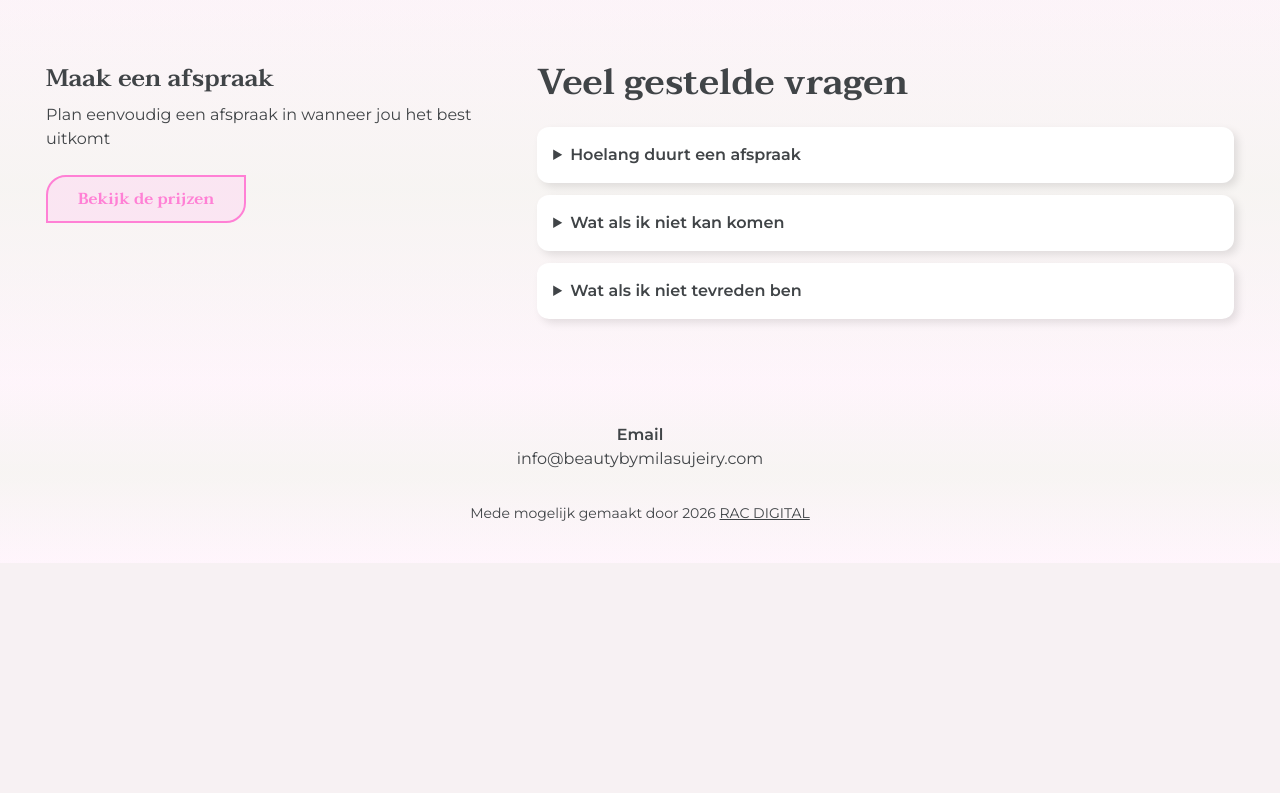
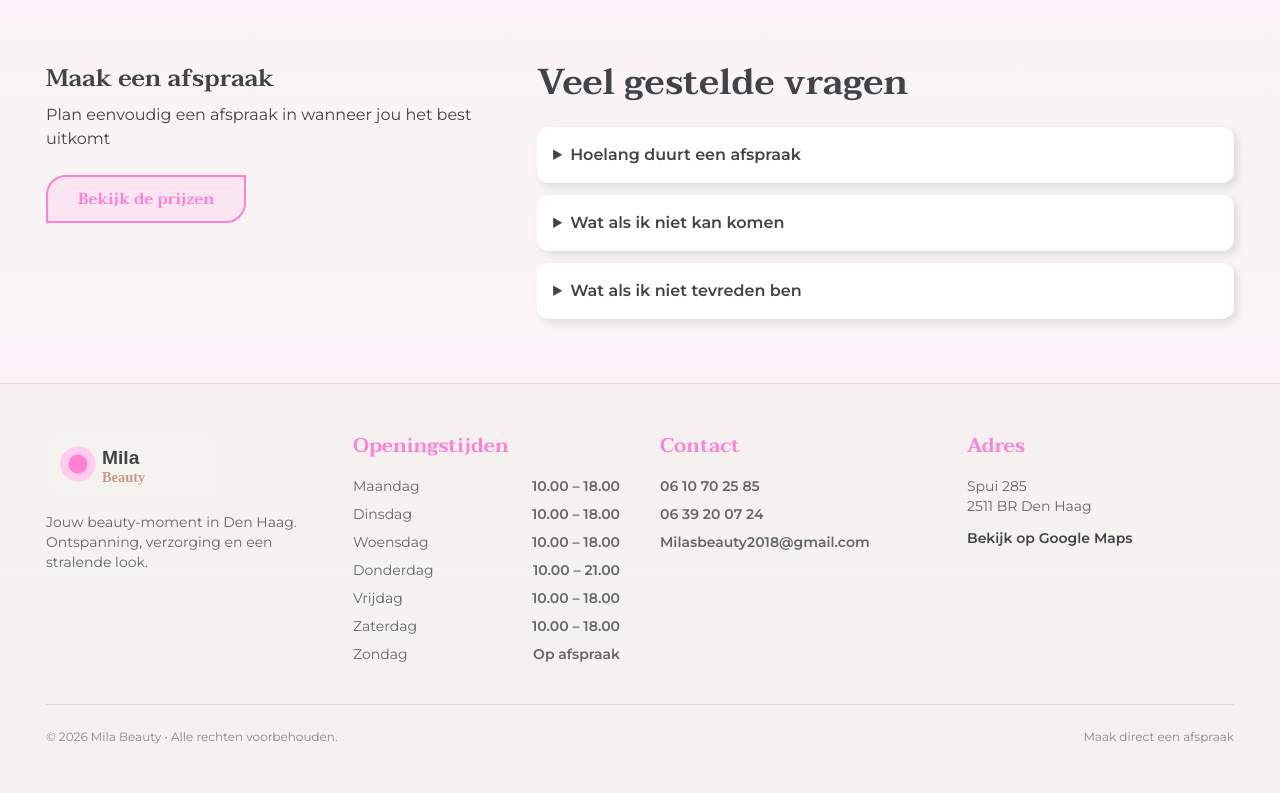
Before and after one commit to CnwebDev/milasbeauty, a PHP site: page / in a window 1280 px wide. Shown: the part 3494-4287 px from the top of the page. Before the commit the page ends 4015 px from the top, so only its background shows below. Run offline with PHP 8.4, Linux system fonts and the light colour scheme; some libraries are stand-ins or nearby versions.

Commit message:
Add shared footer with contact details

```diff
--- a/cart.php
+++ b/cart.php
@@ -370,5 +370,6 @@ $navContactHref = '/#contact';
         </div>
     </div>
 </section>
+<?php require __DIR__ . '/partials/footer.php'; ?>
 </body>
 </html>
--- a/checkout.php
+++ b/checkout.php
@@ -472,5 +472,6 @@ $navContactHref = '/#contact';
         </div>
     </div>
 </section>
+<?php require __DIR__ . '/partials/footer.php'; ?>
 </body>
 </html>
--- a/index.php
+++ b/index.php
@@ -350,19 +350,7 @@ $navContactHref = '#contact';
     </div>
 </section>
 
-<!-- FOOTER -->
-<footer id="contact" class="section-footer py-10">
-    <div class="mx-auto max-w-container px-4 text-center">
-        <div>
-            <h6 class="font-semibold">Email</h6>
-            <p>info@beautybymilasujeiry.com</p>
-        </div>
-
-        <div class="mt-8 text-sm">
-            Mede mogelijk gemaakt door 2026 <a class="underline" href="https://racdigital.nl">RAC DIGITAL</a>
-        </div>
-    </div>
-</footer>
+<?php require __DIR__ . '/partials/footer.php'; ?>
 
 <script>
     // Mobile menu
--- a/order-status.php
+++ b/order-status.php
@@ -175,5 +175,6 @@ $navContactHref = '/#contact';
         </section>
     </div>
 </main>
+<?php require __DIR__ . '/partials/footer.php'; ?>
 </body>
 </html>
--- /dev/null
+++ b/partials/footer.php
@@ -0,0 +1,58 @@
+<footer id="contact" class="bg-brandBg border-t border-brandAccent/30">
+    <div class="mx-auto max-w-container px-4 py-12">
+        <div class="grid gap-10 md:grid-cols-4">
+            <div class="space-y-4">
+                <img class="h-16 w-auto" src="/assets/logomila.svg" alt="Mila Beauty logo" />
+                <p class="text-sm text-brandText/80">
+                    Jouw beauty-moment in Den Haag. Ontspanning, verzorging en een stralende look.
+                </p>
+            </div>
+
+            <div>
+                <h3 class="font-serif text-xl text-brandPink">Openingstijden</h3>
+                <ul class="mt-4 space-y-2 text-sm text-brandText/80">
+                    <li class="flex items-center justify-between gap-4"><span>Maandag</span><span class="font-semibold">10.00 – 18.00</span></li>
+                    <li class="flex items-center justify-between gap-4"><span>Dinsdag</span><span class="font-semibold">10.00 – 18.00</span></li>
+                    <li class="flex items-center justify-between gap-4"><span>Woensdag</span><span class="font-semibold">10.00 – 18.00</span></li>
+                    <li class="flex items-center justify-between gap-4"><span>Donderdag</span><span class="font-semibold">10.00 – 21.00</span></li>
+                    <li class="flex items-center justify-between gap-4"><span>Vrijdag</span><span class="font-semibold">10.00 – 18.00</span></li>
+                    <li class="flex items-center justify-between gap-4"><span>Zaterdag</span><span class="font-semibold">10.00 – 18.00</span></li>
+                    <li class="flex items-center justify-between gap-4"><span>Zondag</span><span class="font-semibold">Op afspraak</span></li>
+                </ul>
+            </div>
+
+            <div>
+                <h3 class="font-serif text-xl text-brandPink">Contact</h3>
+                <ul class="mt-4 space-y-2 text-sm text-brandText/80">
+                    <li>
+                        <a class="font-semibold hover:opacity-80" href="tel:+31610702585">06 10 70 25 85</a>
+                    </li>
+                    <li>
+                        <a class="font-semibold hover:opacity-80" href="tel:+31639200724">06 39 20 07 24</a>
+                    </li>
+                    <li>
+                        <a class="font-semibold hover:opacity-80" href="mailto:Milasbeauty2018@gmail.com">Milasbeauty2018@gmail.com</a>
+                    </li>
+                </ul>
+            </div>
+
+            <div>
+                <h3 class="font-serif text-xl text-brandPink">Adres</h3>
+                <p class="mt-4 text-sm text-brandText/80">
+                    Spui 285<br />
+                    2511 BR Den Haag
+                </p>
+                <a class="mt-3 inline-flex items-center text-sm font-semibold text-brandText hover:opacity-80" href="https://maps.google.com/?q=Spui%20285%202511%20BR%20Den%20Haag" target="_blank" rel="noopener">
+                    Bekijk op Google Maps
+                </a>
+            </div>
+        </div>
+
+        <div class="mt-10 flex flex-col items-start justify-between gap-4 border-t border-black/10 pt-6 text-xs text-brandText/60 md:flex-row">
+            <p>© <?php echo date('Y'); ?> Mila Beauty • Alle rechten voorbehouden.</p>
+            <a class="hover:opacity-80" href="https://salonkee.nl/salon/milas-beauty" target="_blank" rel="noopener">
+                Maak direct een afspraak
+            </a>
+        </div>
+    </div>
+</footer>
--- a/product.php
+++ b/product.php
@@ -310,5 +310,6 @@ $navContactHref = '/#contact';
         </div>
     </section>
 <?php endif; ?>
+<?php require __DIR__ . '/partials/footer.php'; ?>
 </body>
 </html>
--- a/products.php
+++ b/products.php
@@ -171,5 +171,6 @@ $navContactHref = '/#contact';
         <?php endif; ?>
     </div>
 </section>
+<?php require __DIR__ . '/partials/footer.php'; ?>
 </body>
 </html>
```
Also changed, not shown: prijzen.php (+2 -10 lines), assets/logomila.svg (added).
